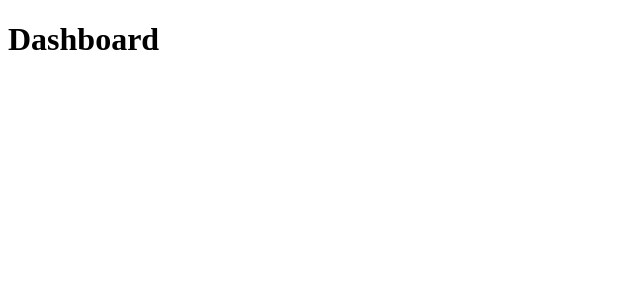
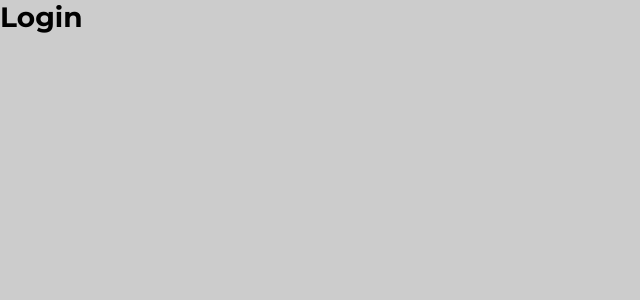
Before and after one commit to diogopaes/cashback, a React (Create React App) app in the folder web/: page / in a window 1280 px wide. Before the commit this address led to /dashboard. Shown: the top 300 px of the page, without its empty margins (0-640 px from the left). Built offline with nearby package versions, Linux system fonts and the light colour scheme; the HTML template or start-up script is replaced by a standard one.

Commit message:
Created globalstyles

```diff
--- a/web/package.json
+++ b/web/package.json
@@ -11,7 +11,8 @@
     "react": "^16.13.1",
     "react-dom": "^16.13.1",
     "react-router-dom": "^5.1.2",
-    "react-scripts": "3.4.1"
+    "react-scripts": "3.4.1",
+    "styled-components": "^5.1.0"
   },
   "scripts": {
     "start": "react-scripts start",
--- a/web/src/App.js
+++ b/web/src/App.js
@@ -4,10 +4,13 @@
 import Routes from './routes';
 import history from './services/history';
 
+import GlobalStyle from './styles/global';
+
 function App() {
   return (
     <Router history={history}>
       <Routes />
+      <GlobalStyle />
     </Router>
   );
 }
--- a/web/src/routes/Route.js
+++ b/web/src/routes/Route.js
@@ -2,12 +2,8 @@
 import PropTypes from 'prop-types';
 import { Route, Redirect } from 'react-router-dom';
 
-export default function RouteWrapper({
-  component: Component,
-  isPrivate,
-  ...rest
-}) {
-  const signed = true;
+export default function RouteWrapper({ component, isPrivate, ...rest }) {
+  const signed = false;
 
   if (!signed && isPrivate) {
     return <Redirect to="/" />;
@@ -17,7 +13,7 @@
     return <Redirect to="/dashboard" />;
   }
 
-  return <Route {...rest} component={Component} />;
+  return <Route {...rest} component={component} />;
 }
 
 RouteWrapper.propTypes = {
--- /dev/null
+++ b/web/src/styles/global.js
@@ -0,0 +1,42 @@
+import { createGlobalStyle } from 'styled-components';
+
+export default createGlobalStyle`
+  @import url('https://fonts.googleapis.com/css2?family=Montserrat:wght@300;400;700&display=swap');
+
+  *{
+    margin: 0;
+    padding: 0;
+    outline: 0;
+    box-sizing: border-box;
+  }
+
+  *:focus {
+    outline: 0;
+  }
+
+  html, body, #root {
+    height: 100%;
+    background-color: #ccc;
+  }
+
+  body {
+    -webkit-font-smoothing: antialiased;
+  }
+
+  body, input, button{
+    font-family: 'Montserrat', sans-serif;
+    font-size: 14px;
+  }
+
+  a {
+    text-decoration: none;
+  }
+
+  ul {
+    list-style: none;
+  }
+
+  button {
+    cursor: pointer;
+  }
+`;
```
Also changed, not shown: web/.eslintrc.js, 1 other file (tests, documents, lock files or other folders).
